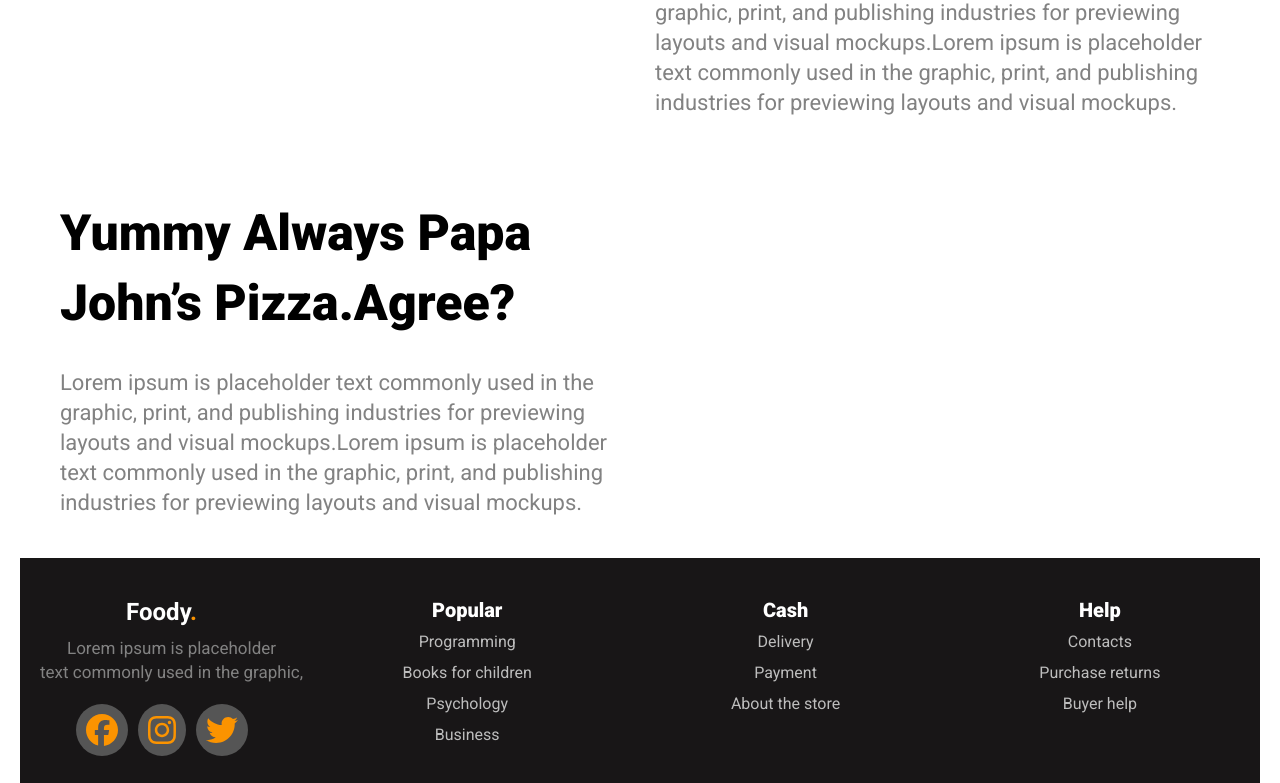
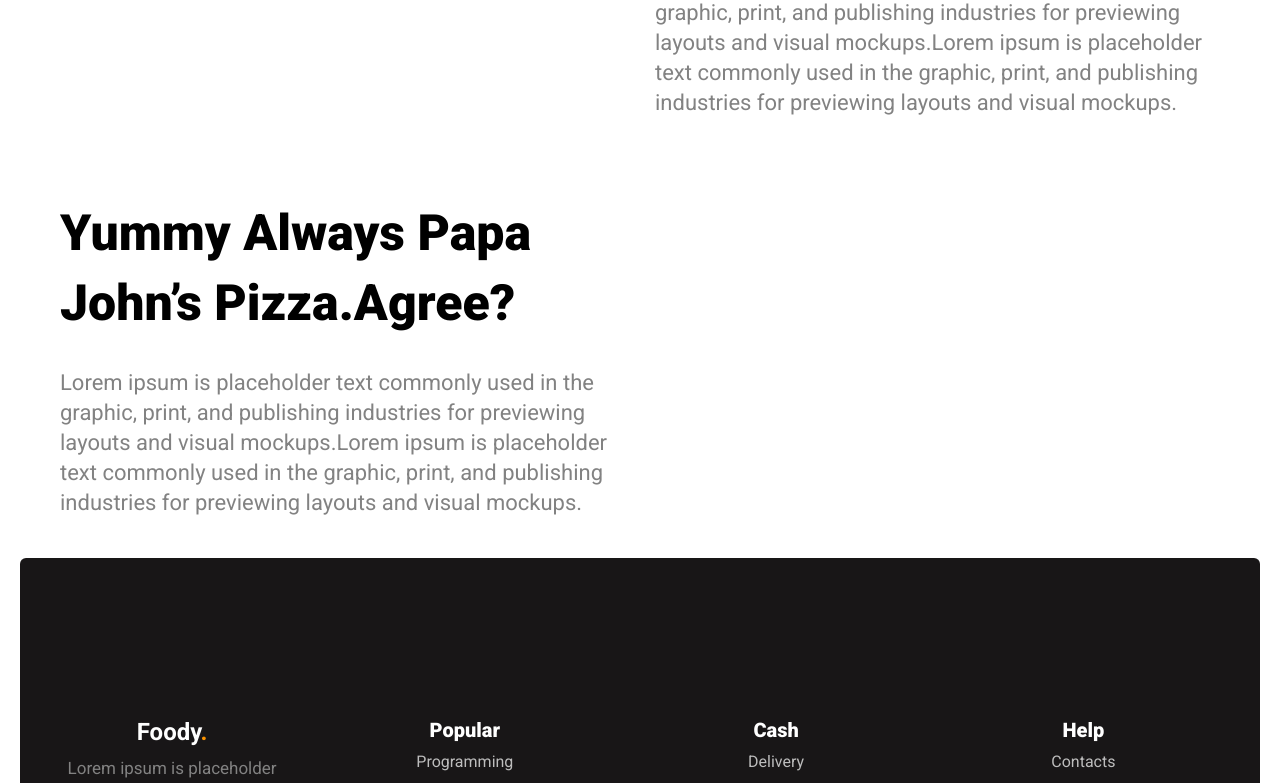
Before and after one commit to orkhan-huseyn/foody_final_project, a Next.js app: page / in a window 1280 px wide. Shown: the part 2000-2783 px from the top of the page. Built offline with nearby package versions, Linux system fonts and the light colour scheme.

Commit message:
footer updated

```diff
--- a/components/Footer.js
+++ b/components/Footer.js
@@ -17,7 +17,7 @@
           </h2>
           <p>
             {" "}
-            Lorem ipsum is placeholder <br /> text commonly used in the graphic,
+            Lorem ipsum is placeholder <br /> text commonly used in the graphic.
           </p>
           <div className={styles.icons}>
             <div className={styles.icon}>
--- a/styles/Footer.module.css
+++ b/styles/Footer.module.css
@@ -1,8 +1,9 @@
 .footer {
     background-color: #181617;
     color: #fff;
-  padding: 40px 0;
+    padding: 160px 20px 40px;
     text-align: center;
+    border-radius: 6px;
 }
 
 .footerContent {
@@ -26,9 +27,7 @@
 .socialMedia p {
     font-size: 17px;
     margin-bottom: 20px;
-  color: #828282
-  ;
-  margin-left: 20px;
+    color: #828282;
     line-height: 24px;
 }
 
@@ -41,13 +40,21 @@
 .icon {
     background-color: #555;
     border-radius: 50%;
-  padding: 10px;
+    display: flex;
+    align-items: center;
+    justify-content: center;
+    width: 50px;
+    height: 50px;
+    transition: all 150ms ease-in-out;
+}
 
+.icon:hover {
+    transform: scale(0.98);
+    opacity: 0.8;
 }
 
 .icon svg {
-  color: #FB9300
-  ;
+    color: #fb9300;
     cursor: pointer;
 }
 
@@ -64,13 +71,9 @@
 }
 
 .column h3 {
-
-
     font-weight: 900;
     font-size: 20px;
     margin-bottom: 10px;
-
-
 }
 
 .column ul {
@@ -80,21 +83,15 @@
 
 .column li {
     margin-bottom: 12px;
-
-
 }
 .copyright {
-
     font-size: 14px;
     position: relative;
     top: 23px;
-
 }
 
 .column a {
-
-  color: #BDBDBD
-  ;
+    color: #bdbdbd;
     text-decoration: none;
 }
 
@@ -103,8 +100,7 @@
 }
 
 .dot {
-  color: #FB9300
-;
+    color: #fb9300;
 }
 
 @media (max-width: 768px) {
@@ -114,21 +110,28 @@
     }
 
     .footerLinks {
-    flex-direction: column;
-    align-items: center;
+        display: none;
     }
 
     .column {
         max-width: 100%;
         margin-bottom: 10px;
+    }
 
+    .socialMedia h2 {
+        font-size: 32px;
+        margin-bottom: 20px;
+        cursor: pointer;
+    }
+
+    .icons {
+        gap: 40px;
     }
 }
 
 @media (max-width: 480px) {
-  .socialMedia h2 {
-    font-size: 25px;
-    margin-top: 10px;
+    .footer {
+        padding-top: 120px;
     }
 
     .socialMedia p {
```
Lines whose indentation alone changed are shown as unchanged.
